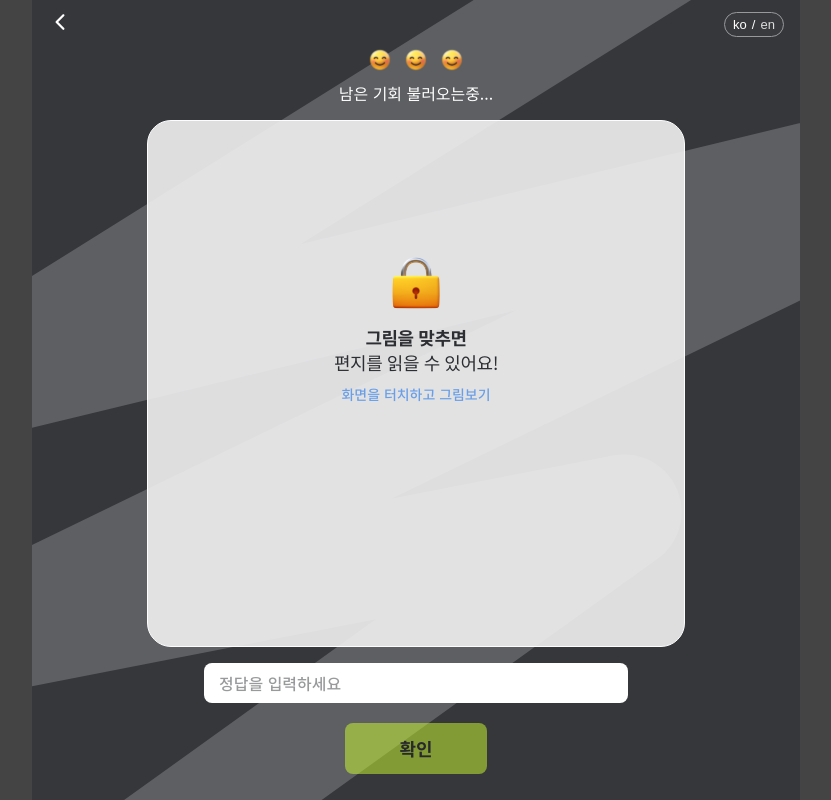
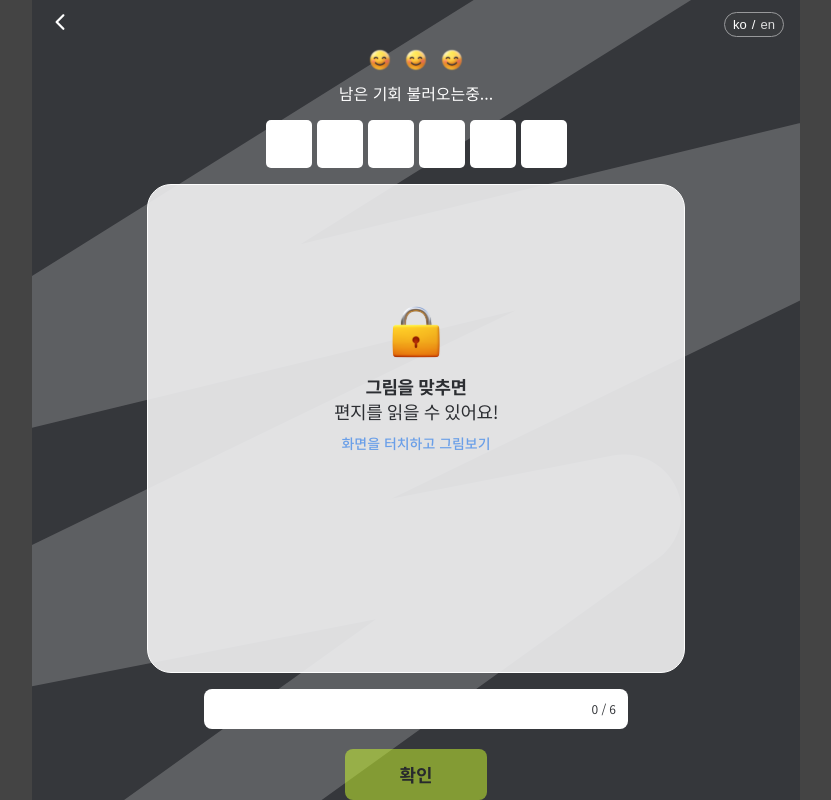
Before and after one commit to Catch-Letter/Catch-Letter-FE, a React (Vite) app: page /tryAnswer/1/1 in a window 1280 px wide. Shown: the whole page, without its empty margins (224-1055 px from the left). Built offline with nearby package versions, Linux system fonts and the light colour scheme; no server answers.

Commit message:
feat: 3번 오답후 다시 편지 접근시 3분 타이머 유지 (#155)

```diff
--- a/src/hooks/useTryAnswer.ts
+++ b/src/hooks/useTryAnswer.ts
@@ -33,21 +33,6 @@ const useTryAnswer = () => {
     }
   }, [drawData])
 
-  useEffect(() => {
-    if (chances === 0) {
-      setTimeLeft(180)
-      const timer = setInterval(() => {
-        setTimeLeft((prev) => {
-          if (prev && prev > 0) return prev - 1
-          clearInterval(timer)
-          setChances(maxChances)
-          return null
-        })
-      }, 1000)
-      return () => clearInterval(timer)
-    }
-  }, [chances])
-
   //정답 상태 가져오기
   useEffect(() => {
     if (answerStatusData) {
@@ -60,10 +45,29 @@ const useTryAnswer = () => {
         const remainingChances = extractRemainingChances(answerStatusData.message)
 
         setResponseMessage(t('tryAnswer.remainingAttempts', { chance: remainingChances }))
-        setChances(3 - answerStatusData.data.try)
+        if (!answerStatusData.data.remaining_seconds) {
+          setChances(3 - answerStatusData.data.try)
+        } else {
+          setChances(0)
+        }
       }
     }
   }, [answerStatusData])
+
+  useEffect(() => {
+    if (chances === 0) {
+      setTimeLeft(answerStatusData.data.remaining_seconds)
+      const timer = setInterval(() => {
+        setTimeLeft((prev) => {
+          if (prev && prev > 0) return prev - 1
+          clearInterval(timer)
+          setChances(maxChances)
+          return null
+        })
+      }, 1000)
+      return () => clearInterval(timer)
+    }
+  }, [chances])
 
   const handleWrongAttempt = () => {
     if (chances > 0) {
--- a/src/pages/tryAnswer/TryAnswer.styles.tsx
+++ b/src/pages/tryAnswer/TryAnswer.styles.tsx
@@ -46,6 +46,9 @@ export const TryAnswerStyle = css`
   .Input-area {
     margin-top: 16px;
   }
+  .Answer-area {
+    margin-bottom: 16px;
+  }
 
   .button-area {
     display: flex;
@@ -58,6 +61,21 @@ export const TryAnswerStyle = css`
 
     width: 70%;
     height: 70%;
+  }
+
+  .Input-wrapper {
+    position: relative;
+    width: fit-content;
+  }
+
+  .Input-length {
+    position: absolute;
+    right: 12px;
+    top: 50%;
+    transform: translateY(-50%);
+    font-size: 12px;
+    color: ${colors.grey[11]};
+    pointer-events: none;
   }
 
   .shake {
--- a/src/pages/tryAnswer/TryAnswer.tsx
+++ b/src/pages/tryAnswer/TryAnswer.tsx
@@ -72,6 +72,9 @@ const TryAnswer = () => {
           isCorrect={isCorrect}
           message={responseMessage}
         />
+        <div className='Answer-area'>
+          <SeparatedInput length={answerLength} />
+        </div>
         <div
           className={`LetterCard-container ${isShaking ? 'shake' : ''} ${isCorrect ? 'glowing' : ''}`}
           css={letterCardContainer}
@@ -107,12 +110,14 @@ const TryAnswer = () => {
           )}
         </div>
         <div className='Input-area'>
-          {/* <SeparatedInput length={answerLength} onChangeValue={handleInputChange} /> */}
-          <InputField
-            placeholder={t('tryAnswer.inputPlaceholder')}
-            maxLength={answerLength}
-            onChange={(e: React.ChangeEvent<HTMLInputElement>) => setInputValue(e.target.value)}
-          />
+          <div className='Input-wrapper'>
+            <InputField
+              maxLength={answerLength}
+              value={inputValue}
+              onChange={(e: React.ChangeEvent<HTMLInputElement>) => setInputValue(e.target.value)}
+            />
+            <span className='Input-length'>{`${inputValue.length} / ${answerLength}`}</span>
+          </div>
         </div>
         <div className='button-area'>
           <Button
```
